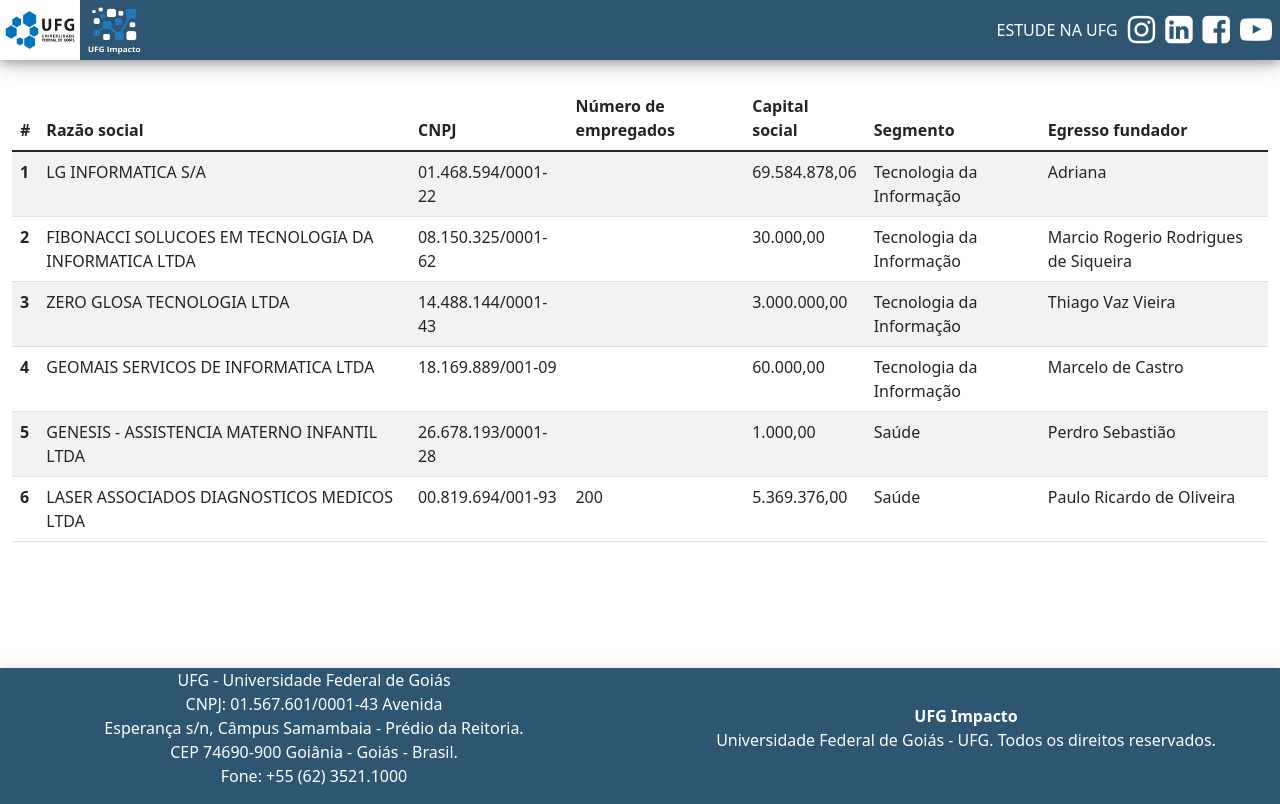
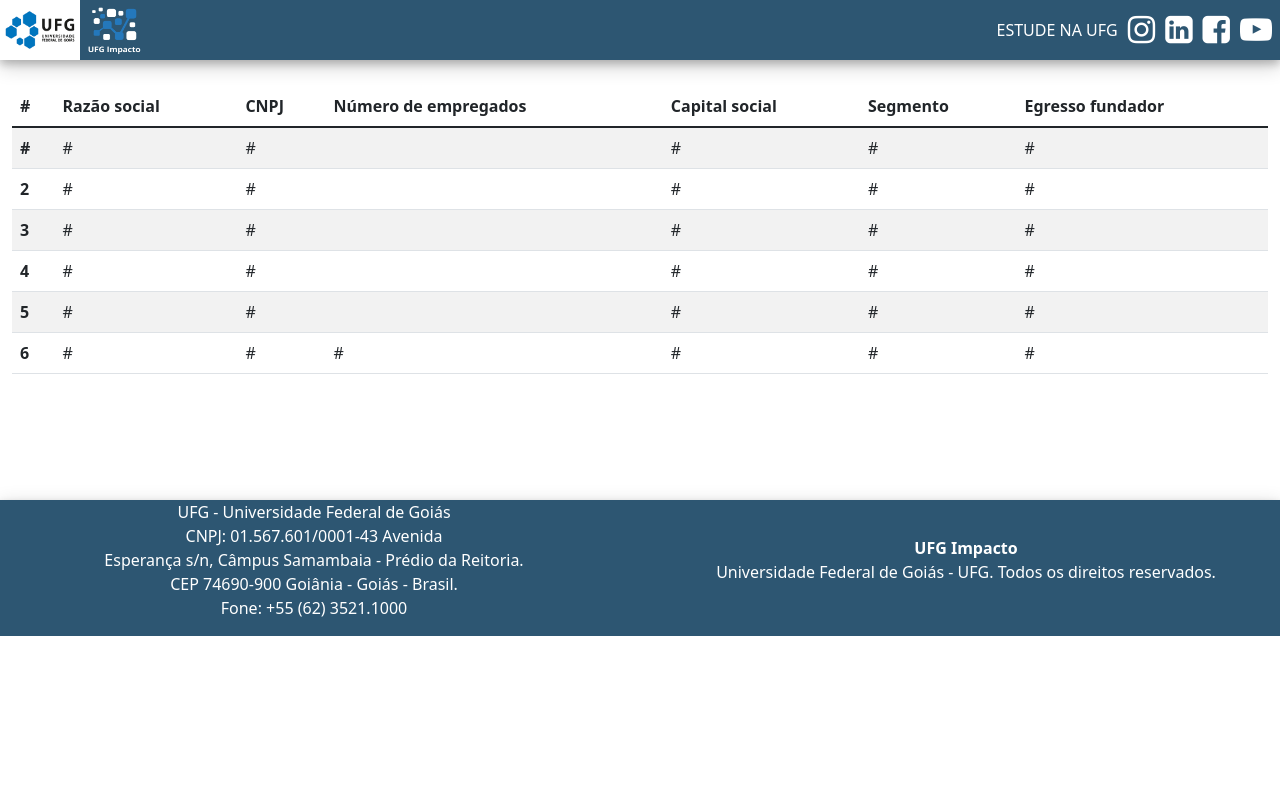
Before and after one commit to phCavalcante/ufg-impacto-frontend, a React (Create React App) app: page /company in a window 1280 px wide. Built offline with nearby package versions, Linux system fonts and the light colour scheme.

Commit message:
Adjustments.

```diff
--- a/src/components/table/Table.jsx
+++ b/src/components/table/Table.jsx
@@ -15,58 +15,58 @@
         </thead>
         <tbody>
           <tr>
-            <th scope="row">1</th>
-            <td>LG INFORMATICA S/A</td>
-            <td>01.468.594/0001-22</td>
+            <th scope="row">#</th>
+            <td>#</td>
+            <td>#</td>
             <td></td>
-            <td>69.584.878,06</td>
-            <td>Tecnologia da Informação</td>
-            <td>Adriana</td>
+            <td>#</td>
+            <td>#</td>
+            <td>#</td>
           </tr>
           <tr>
             <th scope="row">2</th>
-            <td>FIBONACCI SOLUCOES EM TECNOLOGIA DA INFORMATICA LTDA</td>
-            <td>08.150.325/0001-62</td>
+            <td>#</td>
+            <td>#</td>
             <td></td>
-            <td>30.000,00</td>
-            <td>Tecnologia da Informação</td>
-            <td>Marcio Rogerio Rodrigues de Siqueira</td>
+            <td>#</td>
+            <td>#</td>
+            <td>#</td>
           </tr>
           <tr>
             <th scope="row">3</th>
-            <td>ZERO GLOSA TECNOLOGIA LTDA</td>
-            <td>14.488.144/0001-43</td>
+            <td>#</td>
+            <td>#</td>
             <td></td>
-            <td>3.000.000,00</td>
-            <td>Tecnologia da Informação</td>
-            <td>Thiago Vaz Vieira</td>
+            <td>#</td>
+            <td>#</td>
+            <td>#</td>
           </tr>
           <tr>
             <th scope="row">4</th>
-            <td>GEOMAIS SERVICOS DE INFORMATICA LTDA</td>
-            <td>18.169.889/001-09</td>
+            <td>#</td>
+            <td>#</td>
             <td></td>
-            <td>60.000,00</td>
-            <td>Tecnologia da Informação</td>
-            <td>Marcelo de Castro</td>
+            <td>#</td>
+            <td>#</td>
+            <td>#</td>
           </tr>
           <tr>
             <th scope="row">5</th>
-            <td>GENESIS - ASSISTENCIA MATERNO INFANTIL LTDA</td>
-            <td>26.678.193/0001-28</td>
+            <td>#</td>
+            <td>#</td>
             <td></td>
-            <td>1.000,00</td>
-            <td>Saúde</td>
-            <td>Perdro Sebastião</td>
+            <td>#</td>
+            <td>#</td>
+            <td>#</td>
           </tr>
           <tr>
             <th scope="row">6</th>
-            <td>LASER ASSOCIADOS DIAGNOSTICOS MEDICOS LTDA</td>
-            <td>00.819.694/001-93</td>
-            <td>200</td>
-            <td>5.369.376,00</td>
-            <td>Saúde</td>
-            <td>Paulo Ricardo de Oliveira</td>
+            <td>#</td>
+            <td>#</td>
+            <td>#</td>
+            <td>#</td>
+            <td>#</td>
+            <td>#</td>
           </tr>
         </tbody>
       </table>
```
Also changed, not shown: src/layout/grid/Grid.tsx (deleted, +0 -8 lines).
